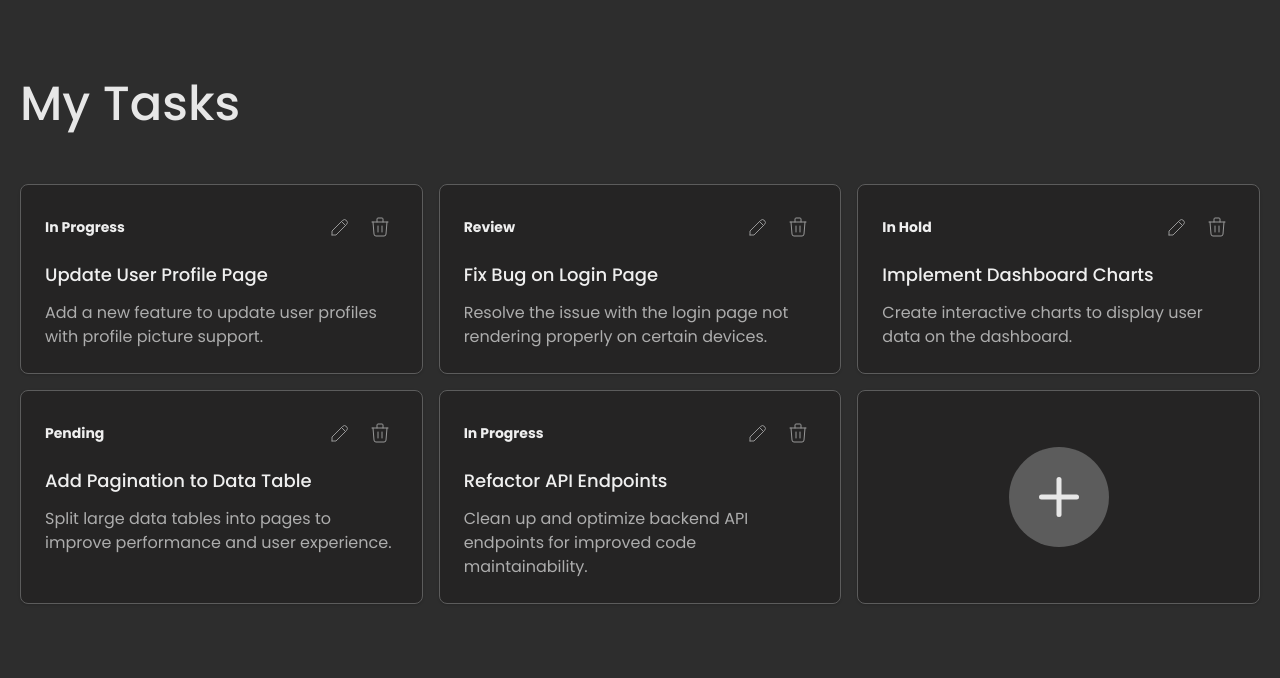
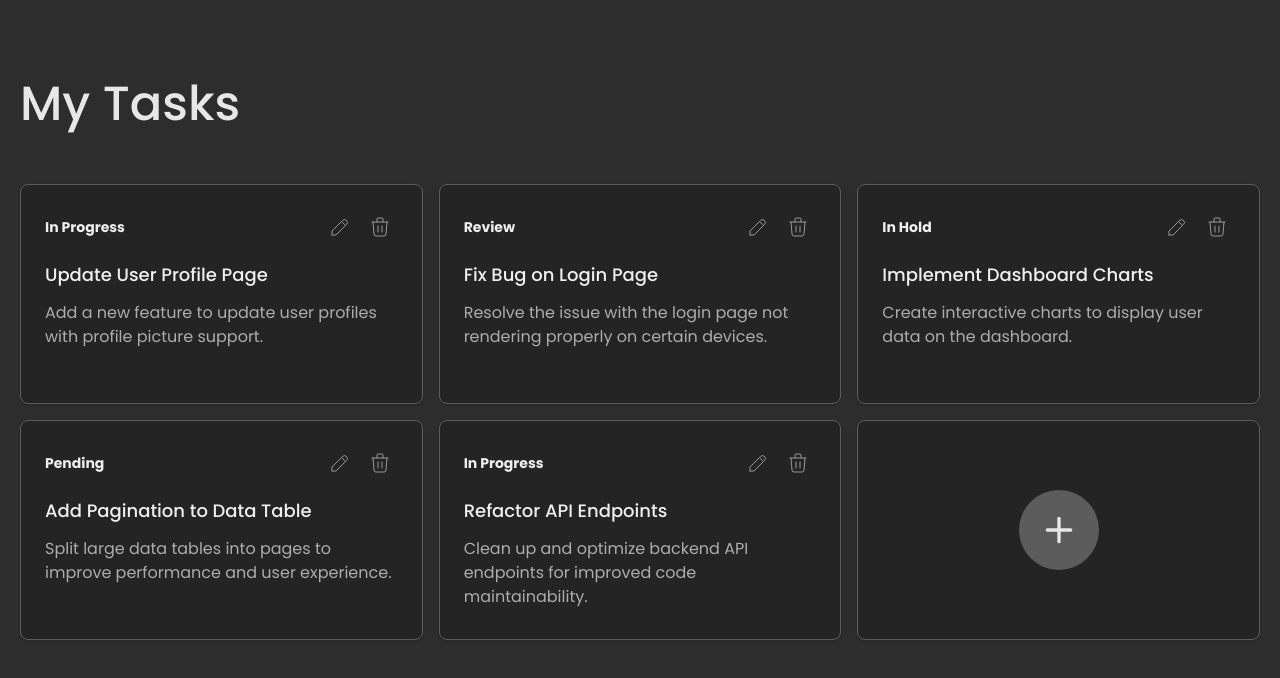
Before and after one commit to YerrouHamza/Taskify-Vue, a Vue app: page / in a window 1280 px wide. Shown: the top 678 px of the page. Built offline with nearby package versions, Linux system fonts and the light colour scheme.

Commit message:
updated the card min height and the add card icon size

```diff
--- a/src/components/AddTaskCard.vue
+++ b/src/components/AddTaskCard.vue
@@ -1,7 +1,7 @@
 <template>
-    <a class="flex items-center justify-center p-6 border rounded-lg shadow bg-gray-800 border-gray-500 hover:opacity-90 hover:bg-gray-700 cursor-pointer min-h-[200px] focus:bg-gray-800" @click="openModalFunction">
+    <a class="flex items-center justify-center p-6 border rounded-lg shadow bg-gray-800 border-gray-500 hover:opacity-90 hover:bg-gray-700 cursor-pointer min-h-[220px] focus:bg-gray-800" @click="openModalFunction">
       <div class="bg-gray-500 rounded-full p-5">
-        <svg xmlns="http://www.w3.org/2000/svg" class="icon icon-tabler icon-tabler-plus" width="60" height="60" viewBox="0 0 24 24" stroke-width="2" stroke="currentColor" fill="none" stroke-linecap="round" stroke-linejoin="round">
+        <svg xmlns="http://www.w3.org/2000/svg" class="icon icon-tabler icon-tabler-plus" width="40" height="40" viewBox="0 0 24 24" stroke-width="2" stroke="currentColor" fill="none" stroke-linecap="round" stroke-linejoin="round">
             <path stroke="none" d="M0 0h24v24H0z" fill="none"></path>
             <path d="M12 5l0 14"></path>
             <path d="M5 12l14 0"></path>
--- a/src/components/TaskCard.vue
+++ b/src/components/TaskCard.vue
@@ -1,6 +1,6 @@
 <template>
 
-  <article class="block p-6 border rounded-lg shadow bg-gray-800 border-gray-500">
+  <article class="block p-6 border rounded-lg shadow bg-gray-800 border-gray-500 min-h-[220px]">
     <div class="flex items-center justify-between mb-4">
       <span class="text-sm font-bold leading-none text-gray-50">{{ props.statue }}</span>
       <div class="flex justify-end gap-1">
```
